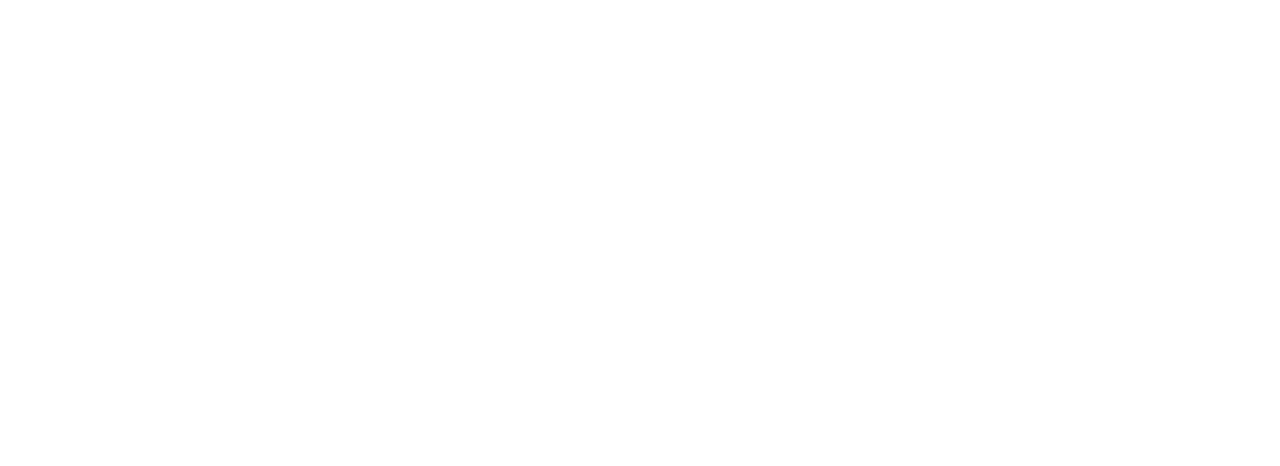
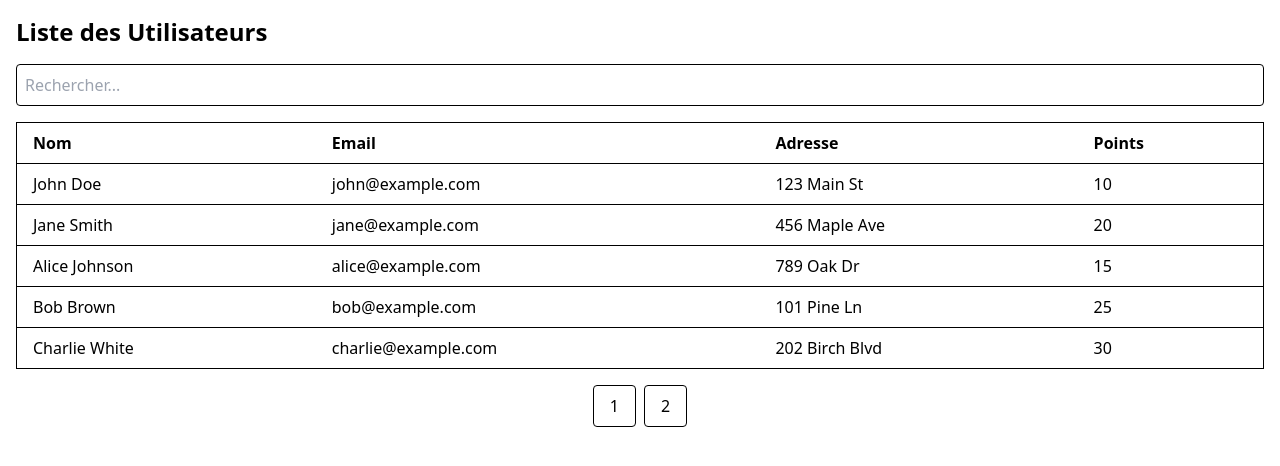
Before and after one commit to IzzoBio/frontend, a React (Vite) app: page /List in a window 1280 px wide. Before the commit this address had no page. Shown: the top 466 px of the page. Built offline with nearby package versions, Linux system fonts and the light colour scheme.

Commit message:
feat: adding user research

```diff
--- a/src/App.jsx
+++ b/src/App.jsx
@@ -9,6 +9,8 @@ import Verify from "./app/auth/Verify"
 import ProfileApp from "./app/profile/profile"
 import PostApp from "./app/post/post"
 import Footer from "./app/footerTest/footerTest"
+import Calendar from "./app/Calendar/Calendar"
+import List from "./app/UserList/UserList"
 
 axios.defaults.baseURL = process.env.BACK_API_URL;
 
@@ -26,6 +28,8 @@ function App() {
           <Route path="/profile" element={<ProfileApp/>}/>
           <Route path="/post" element={<PostApp/>}/>
           <Route path="/foot" element={<Footer/>}/>
+          <Route path="/Calendar" element={<Calendar/>}/>
+          <Route path="/List" element={<List/>}/>
         </Routes>
       </BrowserRouter>
     </ThemeProvider>
--- /dev/null
+++ b/src/app/Calendar/Calendar.jsx
@@ -0,0 +1,86 @@
+// Calendar.jsx
+import React, { useState, useEffect } from 'react';
+
+
+const Calendar = () => {
+  const [date, setDate] = useState(new Date());
+
+  useEffect(() => {
+    renderCalendar();
+  }, [date]);
+
+  const renderCalendar = () => {
+    const firstDay = new Date(date.getFullYear(), date.getMonth(), 1).getDay();
+    const lastDay = new Date(date.getFullYear(), date.getMonth() + 1, 0).getDate();
+    const prevLastDay = new Date(date.getFullYear(), date.getMonth(), 0).getDate();
+    const lastDayIndex = new Date(date.getFullYear(), date.getMonth() + 1, 0).getDay();
+    const nextDays = 7 - lastDayIndex - 1;
+
+    const months = [
+      "January", "February", "March", "April", "May", "June",
+      "July", "August", "September", "October", "November", "December"
+    ];
+
+    const monthName = months[date.getMonth()];
+    const today = new Date().getDate();
+    const todayMonth = new Date().getMonth();
+
+    let days = [];
+
+    for (let x = firstDay; x > 0; x--) {
+      days.push(<div className="prev-date" key={`prev-${x}`}>{prevLastDay - x + 1}</div>);
+    }
+
+    for (let i = 1; i <= lastDay; i++) {
+      days.push(
+        <div
+          className={i === today && date.getMonth() === todayMonth ? "today" : ""}
+          key={`current-${i}`}
+        >
+          {i}
+        </div>
+      );
+    }
+
+    for (let j = 1; j <= nextDays; j++) {
+      days.push(<div className="next-date" key={`next-${j}`}>{j}</div>);
+    }
+
+    return {
+      days,
+      monthName
+    };
+  };
+
+  const { days, monthName } = renderCalendar();
+
+  return (
+    <div className="container">
+      <div className="calendar">
+        <div className="month">
+          <i className="fas fa-angle-left prev" onClick={() => setDate(new Date(date.setMonth(date.getMonth() - 1)))}></i>
+          <div className="date">
+            <h1>{monthName}</h1>
+            <p>{new Date().toDateString()}</p>
+          </div>
+          <i className="fas fa-angle-right next" onClick={() => setDate(new Date(date.setMonth(date.getMonth() + 1)))}></i>
+        </div>
+        <div className="weekdays">
+          <div>Sun</div>
+          <div>Mon</div>
+          <div>Tue</div>
+          <div>Wed</div>
+          <div>Thu</div>
+          <div>Fri</div>
+          <div>Sat</div>
+        </div>
+        <div className="days">
+          {days}
+        </div>
+        <button className="contact-agent-btn">Contact Agent</button>
+      </div>
+    </div>
+  );
+};
+
+export default Calendar;
--- /dev/null
+++ b/src/app/UserList/UserList.jsx
@@ -0,0 +1,96 @@
+import React, { useState, useEffect } from 'react';
+
+const List = () => {
+    const [searchTerm, setSearchTerm] = useState('');
+    const [users, setUsers] = useState([]);
+    const [currentPage, setCurrentPage] = useState(1);
+    const usersPerPage = 5;
+
+    useEffect(() => {
+        // Exemple de données utilisateurs
+        const fetchUsers = async () => {
+            const data = [
+                { id: 1, name: 'John Doe', email: 'john@example.com', address: '123 Main St', points: 10 },
+                { id: 2, name: 'Jane Smith', email: 'jane@example.com', address: '456 Maple Ave', points: 20 },
+                { id: 3, name: 'Alice Johnson', email: 'alice@example.com', address: '789 Oak Dr', points: 15 },
+                { id: 4, name: 'Bob Brown', email: 'bob@example.com', address: '101 Pine Ln', points: 25 },
+                { id: 5, name: 'Charlie White', email: 'charlie@example.com', address: '202 Birch Blvd', points: 30 },
+                { id: 6, name: 'David Black', email: 'david@example.com', address: '303 Cedar Ct', points: 5 },
+                { id: 7, name: 'Eve Blue', email: 'eve@example.com', address: '404 Elm St', points: 18 },
+                { id: 8, name: 'Frank Green', email: 'frank@example.com', address: '505 Spruce Rd', points: 22 },
+                { id: 9, name: 'Grace Pink', email: 'grace@example.com', address: '606 Fir Ave', points: 28 },
+                { id: 10, name: 'Hank Yellow', email: 'hank@example.com', address: '707 Redwood Dr', points: 12 },
+                // Ajoutez plus d'utilisateurs si nécessaire
+            ];
+            setUsers(data);
+        };
+
+        fetchUsers();
+    }, []);
+
+    const handleSearch = (event) => {
+        setSearchTerm(event.target.value);
+    };
+
+    const filteredUsers = users.filter(user =>
+        user.name.toLowerCase().includes(searchTerm.toLowerCase())
+    );
+
+    // Pagination
+    const indexOfLastUser = currentPage * usersPerPage;
+    const indexOfFirstUser = indexOfLastUser - usersPerPage;
+    const currentUsers = filteredUsers.slice(indexOfFirstUser, indexOfLastUser);
+
+    const paginate = (pageNumber) => setCurrentPage(pageNumber);
+
+    return (
+        <div className="container mx-auto p-4">
+            <h1 className="text-2xl font-bold mb-4">Liste des Utilisateurs</h1>
+            <input
+                type="text"
+                placeholder="Rechercher..."
+                value={searchTerm}
+                onChange={handleSearch}
+                className="mb-4 p-2 border border-gray-300 rounded w-full"
+            />
+            <table className="min-w-full bg-white border border-gray-300">
+                <thead>
+                    <tr className="bg-gray-100">
+                        <th className="border-b px-4 py-2 text-left">Nom</th>
+                        <th className="border-b px-4 py-2 text-left">Email</th>
+                        <th className="border-b px-4 py-2 text-left">Adresse</th>
+                        <th className="border-b px-4 py-2 text-left">Points</th>
+                    </tr>
+                </thead>
+                <tbody>
+                    {currentUsers.map(user => (
+                        <tr key={user.id} className="hover:bg-gray-50">
+                            <td className="border-b px-4 py-2 text-left">{user.name}</td>
+                            <td className="border-b px-4 py-2 text-left">{user.email}</td>
+                            <td className="border-b px-4 py-2 text-left">{user.address}</td>
+                            <td className="border-b px-4 py-2 text-left">{user.points}</td>
+                        </tr>
+                    ))}
+                </tbody>
+            </table>
+            <div className="mt-4 flex justify-center">
+                <nav>
+                    <ul className="flex list-style-none">
+                        {Array.from({ length: Math.ceil(filteredUsers.length / usersPerPage) }, (_, i) => (
+                            <li key={i + 1} className="mx-1">
+                                <button
+                                    onClick={() => paginate(i + 1)}
+                                    className={`px-4 py-2 border rounded ${currentPage === i + 1 ? 'bg-blue-500 text-white' : 'bg-white text-blue-500'}`}
+                                >
+                                    {i + 1}
+                                </button>
+                            </li>
+                        ))}
+                    </ul>
+                </nav>
+            </div>
+        </div>
+    );
+};
+
+export default List;
```
